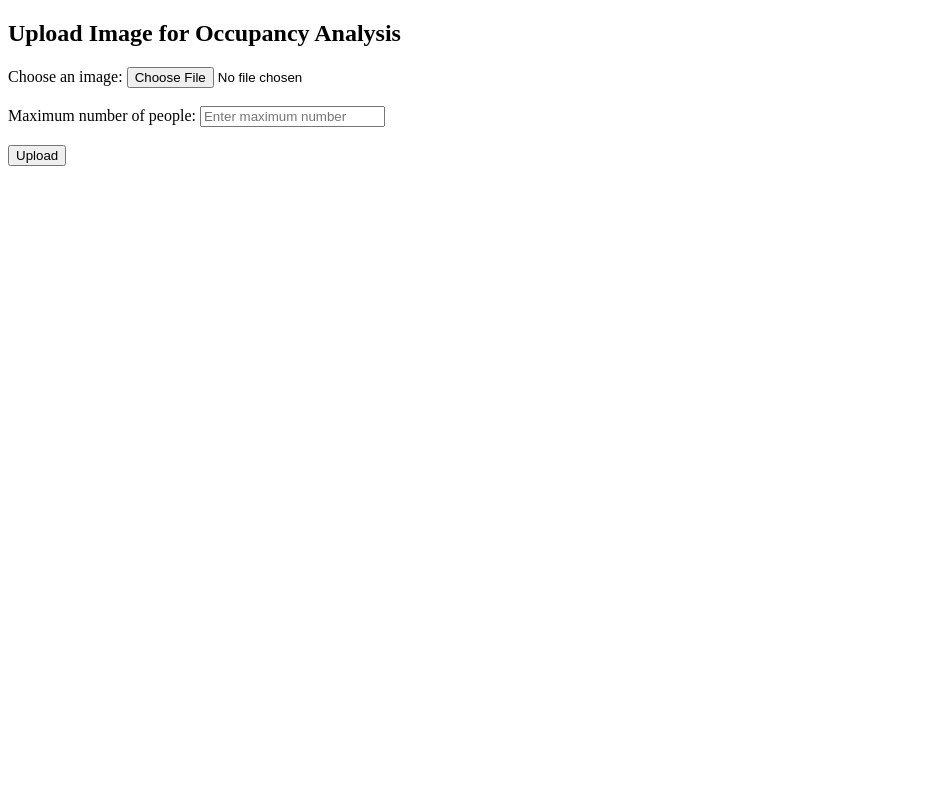
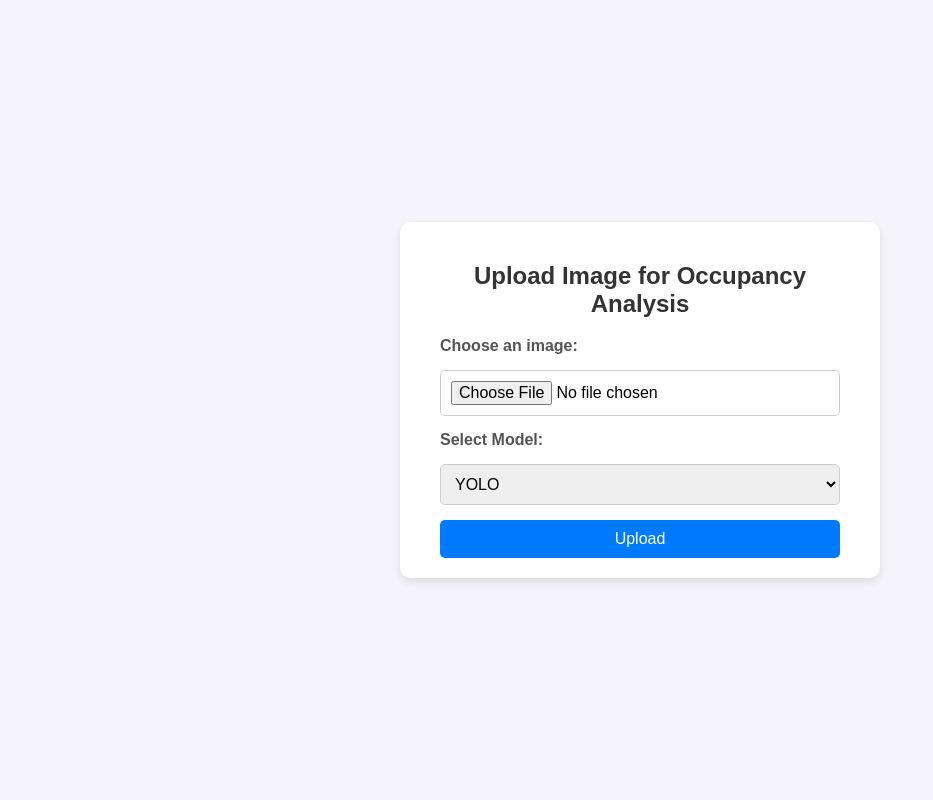
Before and after one commit to Just111n/computer_vision_space_occupancy_project, a Flask app: page / in a window 1280 px wide. Shown: the whole page, without its empty margins (0-933 px from the left). Run offline with Flask 3, Linux system fonts and the light colour scheme.

Commit message:
Add segmentation model integration and enhance UI for image upload and results display

```diff
--- a/app.py
+++ b/app.py
@@ -1,6 +1,12 @@
 from flask import Flask, render_template, request, redirect, url_for
 import os
 from cv import load_model, process_image_with_model  # Import the functions from cv.py
+
+import torch
+from transformers import SegformerForSemanticSegmentation
+from torchvision import transforms
+from PIL import Image
+from test import apply_segmentation_model
 
 app = Flask(__name__)
 app.config['UPLOAD_FOLDER'] = 'static/uploads/'  # Folder to save uploaded images
@@ -11,6 +17,28 @@ os.makedirs(app.config['UPLOAD_FOLDER'], exist_ok=True)
 
 # Load the model once when the app starts
 model = load_model()
+
+
+# Load the model once when the app starts
+device = torch.device('cuda' if torch.cuda.is_available() else 'cpu')  # Automatically select GPU or CPU
+semantic_segnmentation_model = SegformerForSemanticSegmentation.from_pretrained("nvidia/segformer-b0-finetuned-ade-512-512")
+num_classes = 3
+semantic_segnmentation_model.decode_head.classifier = torch.nn.Conv2d(256, num_classes, kernel_size=(1, 1))
+semantic_segnmentation_model.config.num_labels = num_classes
+
+# Load custom checkpoint
+checkpoint = torch.load("final_model.pth", map_location=device)
+semantic_segnmentation_model.load_state_dict(checkpoint['model_state_dict'])
+semantic_segnmentation_model.eval()
+semantic_segnmentation_model.to(device)
+
+# Define the transformation pipeline
+transform = transforms.Compose([
+    transforms.Resize((256, 256)),
+    transforms.ToTensor(),
+    transforms.Normalize(mean=[0.485, 0.456, 0.406], std=[0.229, 0.224, 0.225])
+])
+
 
 @app.route('/')
 def home():
@@ -30,20 +58,49 @@ def process_image():
     image.save(image_path)
 
     print("Image saved to:", image_path)
-    max_people = int(request.form.get("max_people"))
 
-    # Placeholder for image processing (occupancy analysis)
-    # You can add your YOLO/CSRNet model processing here
-    # Use the model to process the image
-    occupancy_data = process_image_with_model(image_path, model, max_people)
+    model_selected = request.form.get("model_selected")
 
-    # TODO Put Spatial Occupancy calculations here
 
-    data = {
-        "image_path": image_path,
-        "occupancy_data": occupancy_data,
-        "max_people": max_people
-    }
+
+
+
+
+
+
+
+    if model_selected == "yolo":
+        occupancy_data = process_image_with_model(image_path, model )
+
+
+        data = {
+            "occupancy_data": occupancy_data,
+        }
+
+
+    if model_selected == "semantic_segmentation":
+        # Apply segmentation model
+        try:
+            mask, original_image = apply_segmentation_model(image_path, semantic_segnmentation_model, transform, device)
+
+            # Save the mask for visualization
+            output_path = os.path.join(app.config['UPLOAD_FOLDER'], 'output_' + image.filename)
+            mask_image = Image.fromarray((mask * 255 / mask.max()).astype('uint8'))
+            mask_image.save(output_path)
+
+            # occupancy_data =  {'count': occupancy_count, 'percentage': occupancy_count/chairs*100, 'seats': chairs}
+
+            occupancy_data =  {'count': 9, 'percentage': 9/10*100, 'seats': 10}
+
+            print(output_path)
+
+            return render_template('result.html', data={
+
+                "occupancy_data": occupancy_data,
+            }, image_path=output_path, image_filename=image.filename)
+        except Exception as e:
+            return f"An error occurred: {e}", 500
+
 
     return render_template('result.html', data=data, image_path=image_path, image_filename=image.filename)
 
--- a/templates/upload.html
+++ b/templates/upload.html
@@ -1,21 +1,107 @@
 <!DOCTYPE html>
 <html lang="en">
   <head>
-    <meta charset="UTF-8">
+    <meta charset="UTF-8" />
     <title>Upload Image</title>
+    <style>
+      /* Reset some default styles */
+      body {
+        margin: 0;
+        padding: 0;
+        font-family: Arial, sans-serif;
+        background-color: #f4f4f9;
+        display: flex;
+        justify-content: center;
+        align-items: center;
+        height: 100vh;
+      }
+
+      /* Container for the form */
+      .form-container {
+        background-color: #ffffff;
+        padding: 20px 40px;
+        border-radius: 10px;
+        box-shadow: 0 4px 10px rgba(0, 0, 0, 0.1);
+        max-width: 400px;
+        width: 100%;
+      }
+
+      /* Form styling */
+      h2 {
+        text-align: center;
+        color: #333333;
+      }
+
+      form {
+        display: flex;
+        flex-direction: column;
+        gap: 15px;
+      }
+
+      label {
+        font-weight: bold;
+        color: #555555;
+      }
+
+      input,
+      select,
+      button {
+        padding: 10px;
+        font-size: 1rem;
+        border: 1px solid #cccccc;
+        border-radius: 5px;
+      }
+
+      input:focus,
+      select:focus {
+        outline: none;
+        border-color: #007bff;
+        box-shadow: 0 0 5px rgba(0, 123, 255, 0.5);
+      }
+
+      button {
+        background-color: #007bff;
+        color: white;
+        border: none;
+        cursor: pointer;
+        transition: background-color 0.3s ease;
+      }
+
+      button:hover {
+        background-color: #0056b3;
+      }
+    </style>
   </head>
   <body>
+    <div class="form-container">
       <h2>Upload Image for Occupancy Analysis</h2>
-    <form action="{{ url_for('process_image') }}" method="post" enctype="multipart/form-data">
+      <form
+        action="{{ url_for('process_image') }}"
+        method="post"
+        enctype="multipart/form-data"
+      >
         <label for="image">Choose an image:</label>
-        <input type="file" id="image" name="image" accept="image/*" title="Upload an image file" placeholder="Select an image">
-        <br><br> <!-- Line break for spacing -->
+        <input
+          type="file"
+          id="image"
+          name="image"
+          accept="image/*"
+          title="Upload an image file"
+          placeholder="Select an image"
+        />
 
-        <label for="max_people">Maximum number of people:</label>
-        <input type="number" id="max_people" name="max_people" min="1" placeholder="Enter maximum number" title="Set the max number of people allowed">
+        <label for="model_selected">Select Model:</label>
+        <select
+          id="model_selected"
+          name="model_selected"
+          title="Choose a model for processing"
+        >
+          <option value="yolo">YOLO</option>
+          <option value="semantic_segmentation">Semantic Segmentation</option>
+        </select>
 
-        <br><br> <!-- Line break for spacing -->
         <button type="submit">Upload</button>
       </form>
+    </div>
   </body>
 </html>
```
Also changed, not shown: cv.py (+4 -64 lines), templates/result.html (+63 -4 lines), test.py (added, +81 -0 lines), 4 other files. Lines whose indentation alone changed are shown as unchanged.
